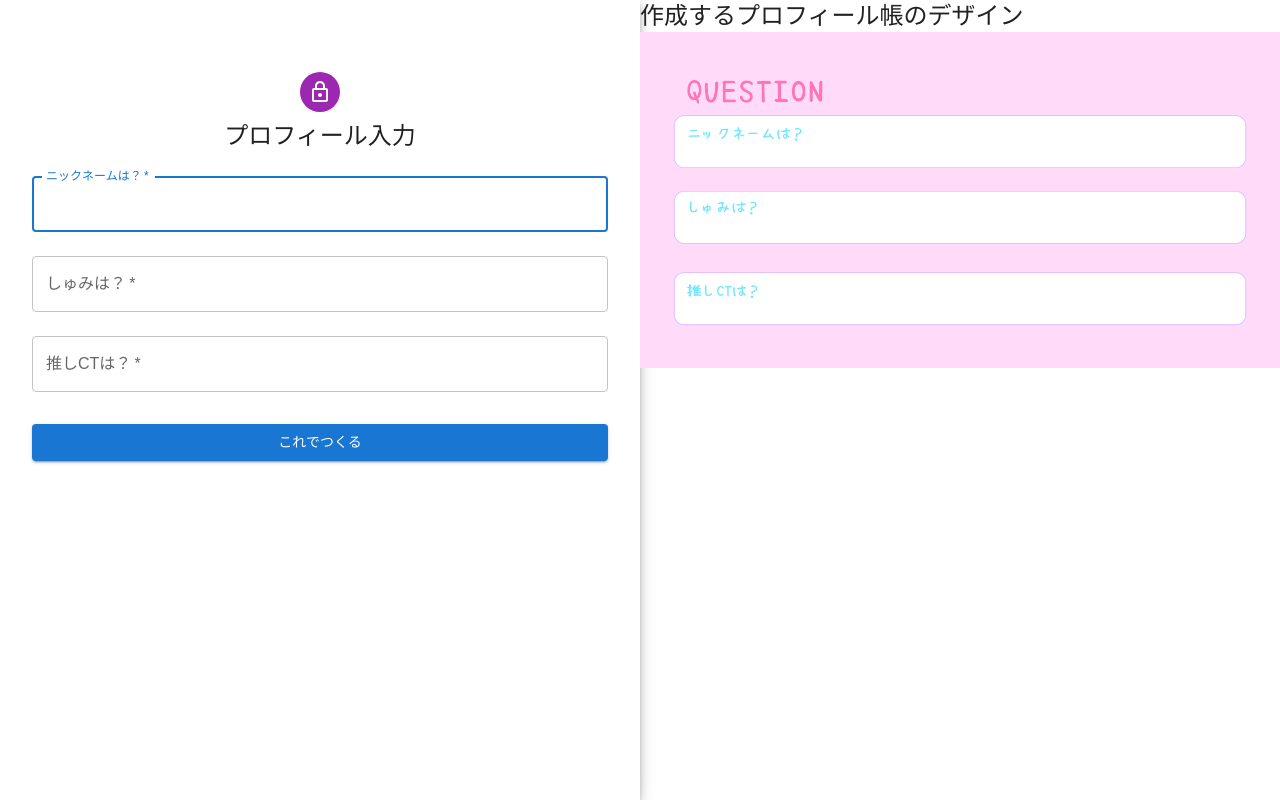
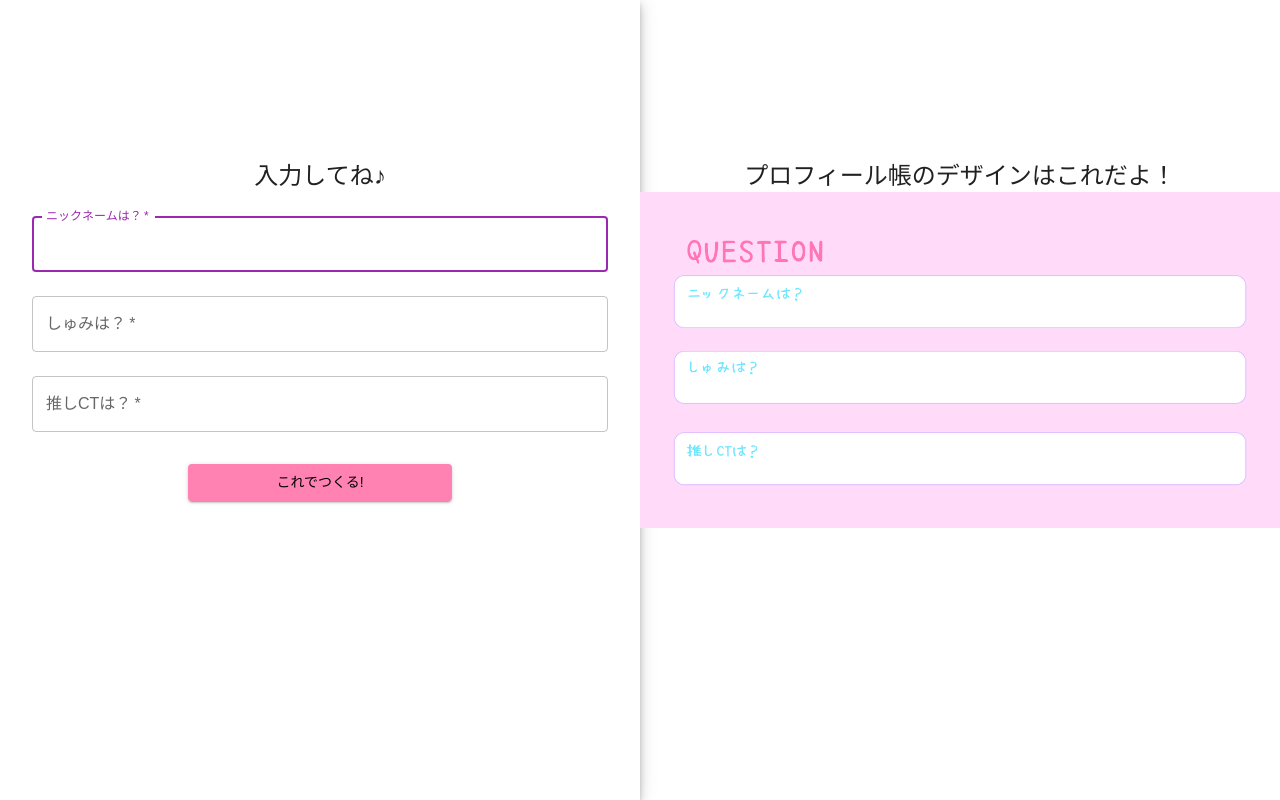
Before and after one commit to mitsu30/Read_me_frontend, a Next.js app: page /SignIn in a window 1280 px wide. Built offline with nearby package versions, Linux system fonts and the light colour scheme; a web font is replaced by a local one.

Commit message:
修正 画面デザイン

```diff
--- a/src/pages/SignIn/index.js
+++ b/src/pages/SignIn/index.js
@@ -6,11 +6,12 @@ import TextField from '@mui/material/TextField';
 import Paper from '@mui/material/Paper';
 import Box from '@mui/material/Box';
 import Grid from '@mui/material/Grid';
+import Container from '@mui/material/Container';
 import LockOutlinedIcon from '@mui/icons-material/LockOutlined';
 import Typography from '@mui/material/Typography';
 import { createTheme, ThemeProvider } from '@mui/material/styles';
 import Image from "next/image";
-
+import EditIcon from '@mui/icons-material/Edit';
 
 // TODO remove, this demo shouldn't need to reset the theme.
 
@@ -39,21 +40,19 @@ export default function SignInSide() {
           <Grid item xs={12} sm={8} md={6} component={Paper} elevation={6} square>
             <Box
               sx={{
-                my: 8,
+                my: 20,
                 mx: 4,
                 display: 'flex',
                 flexDirection: 'column',
                 alignItems: 'center',
               }}
             >
-              <Avatar sx={{ m: 1, bgcolor: 'secondary.main' }}>
-                <LockOutlinedIcon />
-              </Avatar>
               <Typography component="h1" variant="h5">
-                プロフィール入力
+                入力してね♪
               </Typography>
               <Box component="form" noValidate onSubmit={handleSubmit} sx={{ mt: 1 }}>
                 <TextField
+                  color="secondary"
                   margin="normal"
                   required
                   fullWidth
@@ -63,6 +62,7 @@ export default function SignInSide() {
                   autoFocus
                 />
                 <TextField
+                  color="secondary"
                   margin="normal"
                   required
                   fullWidth
@@ -71,6 +71,7 @@ export default function SignInSide() {
                   id="hobby"
                 />
                 <TextField
+                  color="secondary"
                   margin="normal"
                   required
                   fullWidth
@@ -78,14 +79,26 @@ export default function SignInSide() {
                   label="推しCTは？"
                   id="favoriteCT"
                 />
+                <Container
+                  maxWidth="sm"
+                  sx={{
+                    display: 'flex',
+                    justifyContent: 'center',
+                  }}
+                >
                   <Button
                     type="submit"
-                  fullWidth
                     variant="contained"
-                  sx={{ mt: 3, mb: 2 }}
+                    sx={{
+                      mt: 3,
+                      mb: 2,
+                      width: '50%',
+                      backgroundColor: '#FF82B2',
+                      color: '#000000'  }}
                   >
-                  これでつくる
+                    これでつくる!
                   </Button>
+                </Container>
               </Box>
             </Box>
           </Grid>
@@ -95,15 +108,25 @@ export default function SignInSide() {
           sm={4}
           md={6}
           sx={{
+            my:20,
             backgroundImage: "/public/template1.png",
             backgroundRepeat: 'no-repeat',
             backgroundSize: 'cover',
             backgroundPosition: 'center',
+
+          }}
+        >
+          <Container
+              maxWidth="sm"
+              sx={{
+                display: 'flex',
+                justifyContent: 'center',
               }}
             >
               <Typography component="h1" variant="h5">
-          作成するプロフィール帳のデザイン
+                プロフィール帳のデザインはこれだよ！
               </Typography>
+            </Container>
         <Image src="/template1.png" height='630px' width='1200px'/>
         </Grid>
       </Grid>
```
Lines whose indentation alone changed are shown as unchanged.
